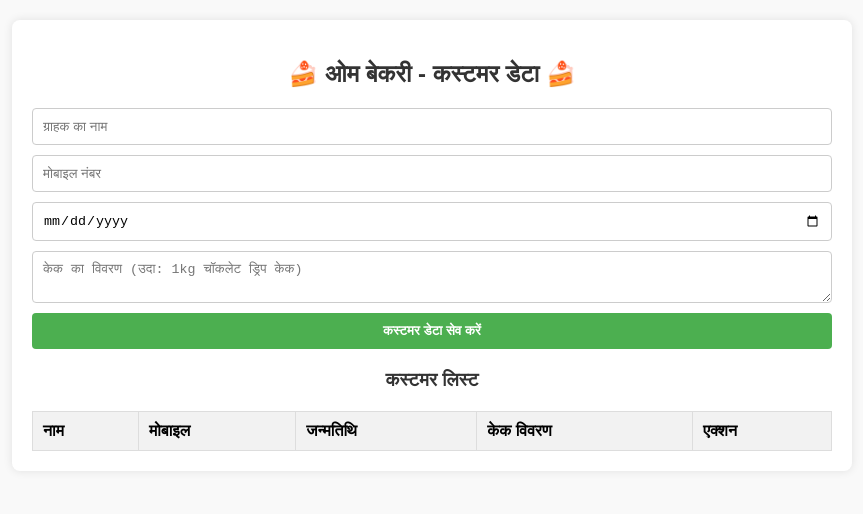
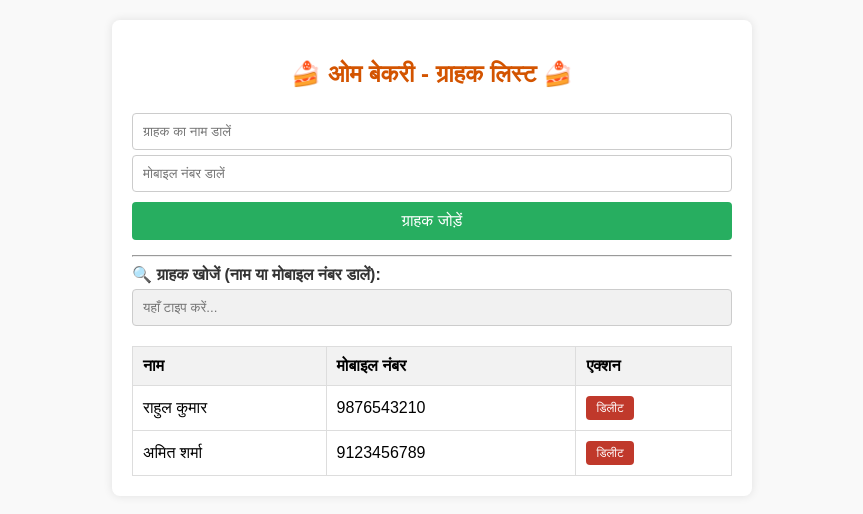
Before and after one commit to np6533520-sudo/Om-bakery, a website: page public/index.html in a window 1280 px wide. Shown: the whole page, without its empty margins (208-1071 px from the left). Drawn offline with Linux system fonts and the light colour scheme.

Commit message:
Update index.html

```diff
--- a/public/index.html
+++ b/public/index.html
@@ -3,127 +3,227 @@
 <head>
     <meta charset="UTF-8">
     <meta name="viewport" content="width=device-width, initial-scale=1.0">
-    <title>ओम बेकरी - कस्टमर डेटा मैनेजमेंट</title>
+    <title>ओम बेकरी - ग्राहक प्रबंधन</title>
     <style>
         body {
             font-family: Arial, sans-serif;
+            margin: 20px;
             background-color: #f9f9f9;
-            margin: 20px;
         }
         .container {
-            max-width: 800px;
-            margin: 0 auto;
+            max-width: 600px;
             background: white;
             padding: 20px;
             border-radius: 8px;
             box-shadow: 0px 0px 10px rgba(0,0,0,0.1);
+            margin: auto;
         }
-        h2, h3 { text-align: center; color: #333; }
-        form { display: flex; flex-direction: column; gap: 10px; margin-bottom: 20px; }
-        input, textarea { padding: 10px; border: 1px solid #ccc; border-radius: 4px; }
-        button { padding: 10px; background-color: #4CAF50; color: white; border: none; cursor: pointer; border-radius: 4px; font-weight: bold; }
-        button:hover { background-color: #45a049; }
-
-        /* टेबल और डिलीट बटन की स्टाइल */
-        table { width: 100%; border-collapse: collapse; margin-top: 20px; }
-        th, td { border: 1px solid #ddd; padding: 10px; text-align: left; }
+        h2 { text-align: center; color: #d35400; }
+        .form-group, .search-group {
+            margin-bottom: 15px;
+        }
+        input[type="text"], input[type="number"] {
+            width: 100%;
+            padding: 10px;
+            margin-top: 5px;
+            box-sizing: border-box;
+            border: 1px solid #ccc;
+            border-radius: 4px;
+        }
+        .search-box {
+            background-color: #f1f1f1;
+            border: 2px solid #d35400;
+        }
+        button {
+            background-color: #27ae60;
+            color: white;
+            padding: 10px 15px;
+            border: none;
+            border-radius: 4px;
+            cursor: pointer;
+            width: 100%;
+            font-size: 16px;
+        }
+        button:hover { background-color: #219150; }
+        table {
+            width: 100%;
+            border-collapse: collapse;
+            margin-top: 20px;
+        }
+        th, td {
+            border: 1px solid #ddd;
+            padding: 10px;
+            text-align: left;
+        }
         th { background-color: #f2f2f2; }
-        .delete-btn { background-color: #f44336; padding: 5px 10px; font-size: 12px; }
-        .delete-btn:hover { background-color: #da190b; }
+        .btn-delete {
+            background-color: #c0392b;
+            padding: 5px 10px;
+            font-size: 12px;
+            width: auto;
+            color: white;
+            border: none;
+            border-radius: 4px;
+            cursor: pointer;
+        }
+        .btn-delete:hover { background-color: #a93226; }
     </style>
 </head>
 <body>
 
 <div class="container">
-    <h2>🍰 ओम बेकरी - कस्टमर डेटा 🍰</h2>
+    <h2>🍰 ओम बेकरी - ग्राहक लिस्ट 🍰</h2>
 
-    <form id="customerForm">
-        <input type="text" id="name" placeholder="ग्राहक का नाम" required>
-        <input type="tel" id="mobile" placeholder="मोबाइल नंबर" required>
-        <input type="date" id="dob" placeholder="जन्मतिथि (Birthday)" required>
-        <textarea id="cakeDetails" placeholder="केक का विवरण (उदा: 1kg चॉकलेट ड्रिप केक)" rows="2"></textarea>
-        <button type="submit">कस्टमर डेटा सेव करें</button>
-    </form>
+    <div class="form-group">
+        <input type="text" id="custName" placeholder="ग्राहक का नाम डालें">
+        <input type="number" id="custPhone" placeholder="मोबाइल नंबर डालें">
+        <button onclick="addCustomer()" style="margin-top: 10px;">ग्राहक जोड़ें</button>
+    </div>
 
-    <h3>कस्टमर लिस्ट</h3>
+    <hr>
+
+    <div class="search-group">
+        <label style="font-weight: bold; color: #333;">🔍 ग्राहक खोजें (नाम या मोबाइल नंबर डालें):</label>
+        <input type="text" id="searchBar" class="search-box" placeholder="यहाँ टाइप करें..." onkeyup="filterCustomers()">
+    </div>
+
     <table>
         <thead>
             <tr>
                 <th>नाम</th>
-                <th>मोबाइल</th>
-                <th>जन्मतिथि</th>
-                <th>केक विवरण</th>
+                <th>मोबाइल नंबर</th>
                 <th>एक्शन</th>
             </tr>
         </thead>
-        <tbody id="customerList">
+        <tbody id="customerTableBody">
             </tbody>
     </table>
 </div>
 
 <script>
-    // 1. लोकल स्टोरेज से पुराना डेटा लोड करना या खाली एरे बनाना
-    let customers = JSON.parse(localStorage.getItem('bakeryCustomers')) || [];
+    // ==========================================
+    // ⚙️ यहाँ अपनी WHATSAPP API की डिटेल्स डालें
+    // ==========================================
+    const WHATSAPP_TOKEN = "YOUR_PERMANENT_ACCESS_TOKEN_HERE"; // अपना परमानेंट टोकन यहाँ पेस्ट करें
+    const PHONE_NUMBER_ID = "YOUR_PHONE_NUMBER_ID_HERE";     // अपनी फ़ोन नंबर आईडी यहाँ पेस्ट करें
+    const TEMPLATE_NAME = "welcome_customer";                 // अपने अप्रूव्ड टेम्पलेट का नाम डालें
 
-    const customerForm = document.getElementById('customerForm');
-    const customerList = document.getElementById('customerList');
+    // ग्राहकों का डेटा रखने के लिए ऐरे (Array)
+    let customers = [
+        { name: "राहुल कुमार", phone: "9876543210" },
+        { name: "अमित शर्मा", phone: "9123456789" }
+    ];
 
-    // 2. कस्टमर लिस्ट को स्क्रीन पर दिखाने का फंक्शन (Render Function)
-    function displayCustomers() {
-        customerList.innerHTML = ''; // पुरानी लिस्ट साफ करें
+    // 1. लिस्ट को स्क्रीन पर दिखाने का फंक्शन
+    function displayCustomers(dataToDisplay) {
+        const tableBody = document.getElementById("customerTableBody");
+        tableBody.innerHTML = "";
 
-        customers.forEach((customer, index) => {
-            const row = document.createElement('tr');
+        if(dataToDisplay.length === 0) {
+            tableBody.innerHTML = `<tr><td colspan="3" style="text-align:center; color:red;">कोई ग्राहक नहीं मिला!</td></tr>`;
+            return;
+        }
 
-            row.innerHTML = `
+        dataToDisplay.forEach((customer) => {
+            let row = `<tr>
                 <td>${customer.name}</td>
-                <td>${customer.mobile}</td>
-                <td>${customer.dob}</td>
-                <td>${customer.cakeDetails || '-'}</td>
-                <td>
-                    <button class="delete-btn" onclick="deleteCustomer(${index})">डिलिट</button>
-                </td>
-            `;
-            customerList.appendChild(row);
+                <td>${customer.phone}</td>
+                <td><button class="btn-delete" onclick="deleteCustomer('${customer.phone}')">डिलीट</button></td>
+            </tr>`;
+            tableBody.innerHTML += row;
         });
     }
 
-    // 3. नया कस्टमर ऐड करने का लॉजिक
-    customerForm.addEventListener('submit', function(e) {
-        e.preventDefault();
+    // 2. नया ग्राहक जोड़ने के लिए फंक्शन
+    function addCustomer() {
+        let name = document.getElementById("custName").value.trim();
+        let phone = document.getElementById("custPhone").value.trim();
 
-        const newCustomer = {
-            name: document.getElementById('name').value,
-            mobile: document.getElementById('mobile').value,
-            dob: document.getElementById('dob').value,
-            cakeDetails: document.getElementById('cakeDetails').value
-        };
+        if (name === "" || phone === "") {
+            alert("कृपया नाम और नंबर दोनों भरें!");
+            return;
+        }
 
-        customers.push(newCustomer); // लिस्ट में नया कस्टमर जोड़ें
-        localStorage.setItem('bakeryCustomers', JSON.stringify(customers)); // लोकल स्टोरेज अपडेट करें
+        // लिस्ट में जोड़ें
+        customers.push({ name: name, phone: phone });
 
-        displayCustomers(); // लिस्ट को दोबारा रिफ्रेश करें
-        customerForm.reset(); // फॉर्म खाली करें
-    });
+        // 🚀 यहाँ से WhatsApp मैसेज ट्रिगर होगा
+        sendWhatsAppNotification(name, phone);
 
-    // 4. कस्टमर डिलीट करने का नया लॉजिक (Delete Function)
-    function deleteCustomer(index) {
-        // डिलीट करने से पहले एक बार कन्फर्मेशन पूछना अच्छा रहता है
-        if (confirm("क्या आप वाकई इस कस्टमर का डाटा डिलीट करना चाहते हैं?")) {
+        // इनपुट बॉक्स खाली करें
+        document.getElementById("custName").value = "";
+        document.getElementById("custPhone").value = "";
 
-            // splice की मदद से उस नंबर वाले (index) कस्टमर को एरे से हटा देंगे
-            customers.splice(index, 1);
+        // लिस्ट अपडेट करें
+        filterCustomers();
+    }
 
-            // अपडेटेड लिस्ट को वापस LocalStorage में सेव करेंगे
-            localStorage.setItem('bakeryCustomers', JSON.stringify(customers));
-
-            // स्क्रीन को रिफ्रेश करेंगे ताकि डिलीट हुआ कस्टमर गायब हो जाए
-            displayCustomers();
+    // 3. ग्राहक डिलीट करने के लिए फंक्शन
+    function deleteCustomer(phone) {
+        if(confirm("क्या आप वाकई इस ग्राहक को डिलीट करना चाहते हैं?")) {
+            customers = customers.filter(customer => customer.phone !== phone);
+            filterCustomers();
         }
     }
 
-    // पेज लोड होते ही लिस्ट दिखाने के लिए फंक्शन कॉल करें
-    displayCustomers();
+    // 4. 🔍 सर्च और फ़िल्टर फंक्शन (लाइव सर्च)
+    function filterCustomers() {
+        let searchValue = document.getElementById("searchBar").value.toLowerCase().trim();
+
+        let filteredList = customers.filter(customer => {
+            return customer.name.toLowerCase().includes(searchValue) ||
+                   customer.phone.includes(searchValue);
+        });
+
+        displayCustomers(filteredList);
+    }
+
+    // 5. 📲 WhatsApp पर मैसेज भेजने का API फंक्शन
+    function sendWhatsAppNotification(customerName, customerPhone) {
+        // देश का कोड (91) सेट करना
+        let formattedPhone = customerPhone.startsWith("91") ? customerPhone : "91" + customerPhone;
+        const url = `https://graph.facebook.com/v18.0/${PHONE_NUMBER_ID}/messages`;
+
+        const payload = {
+            messaging_product: "whatsapp",
+            to: formattedPhone,
+            type: "template",
+            template: {
+                name: TEMPLATE_NAME,
+                language: { code: "hi" }, // अगर टेम्पलेट हिंदी में है तो 'hi' रखें
+                components: [
+                    {
+                        type: "body",
+                        parameters: [
+                            { type: "text", text: customerName } // टेम्पलेट में वेरिएबल की जगह नाम भेजने के लिए
+                        ]
+                    }
+                ]
+            }
+        };
+
+        // मेटा सर्वर को रिक्वेस्ट भेजना
+        fetch(url, {
+            method: "POST",
+            headers: {
+                "Authorization": `Bearer ${WHATSAPP_TOKEN}`,
+                "Content-Type": "application/json"
+            },
+            body: JSON.stringify(payload)
+        })
+        .then(response => response.json())
+        .then(data => {
+            if (data.messages) {
+                console.log("मैसेज सफलतापूर्वक भेज दिया गया है!");
+            } else {
+                console.error("WhatsApp API एरर:", data);
+            }
+        })
+        .catch(error => console.error("नेटवर्क एरर:", error));
+    }
+
+    // पेज लोड होते ही लिस्ट दिखाने के लिए
+    displayCustomers(customers);
 </script>
 
 </body>
```
